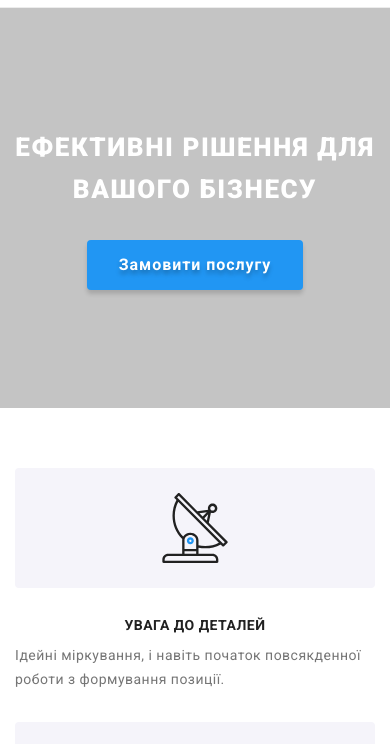
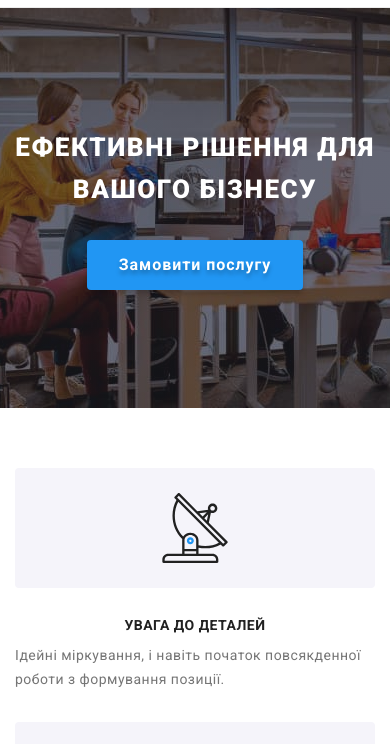
Before and after one commit to Dima-Koverznev/goit-markup-hw-08, a plain HTML site: page index.html in a window 390 px wide. Shown: the part 53-797 px from the top of the page. Drawn offline with nearby package versions, Linux system fonts and the light colour scheme.

Commit message:
backgraund mob

```diff
--- a/sass/layouts/_hero.scss
+++ b/sass/layouts/_hero.scss
@@ -11,6 +11,11 @@
   background-repeat: no-repeat;
   background-position: center;
   background-size: cover;
+
+  @media screen and (max-width: 480px) {
+    background-image: linear-gradient(rgba(47, 48, 58, 0.4), rgba(47, 48, 58, 0.4)),
+    url(../images/mob-hero-1x.jpg);
+  }
 
   @media screen and (min-width: 480px) {
     background-image: linear-gradient(rgba(47, 48, 58, 0.4), rgba(47, 48, 58, 0.4)),
```
Also changed, not shown: css/main.css, css/main.min.css, 2 other files.
